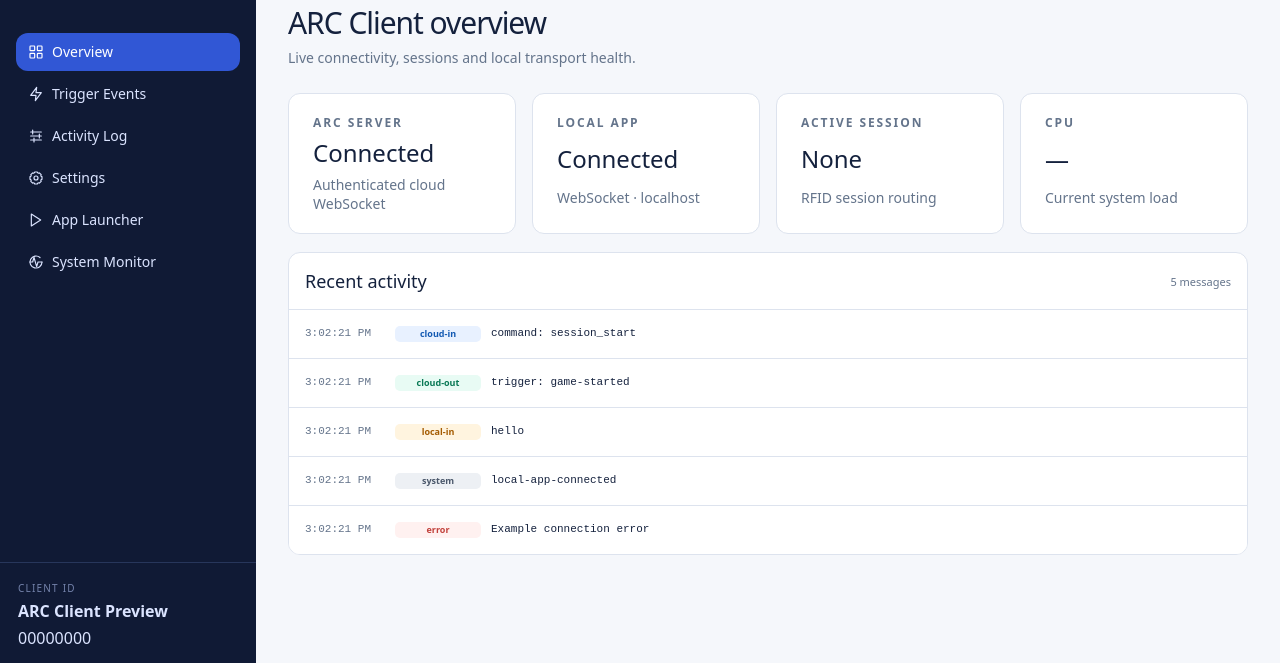
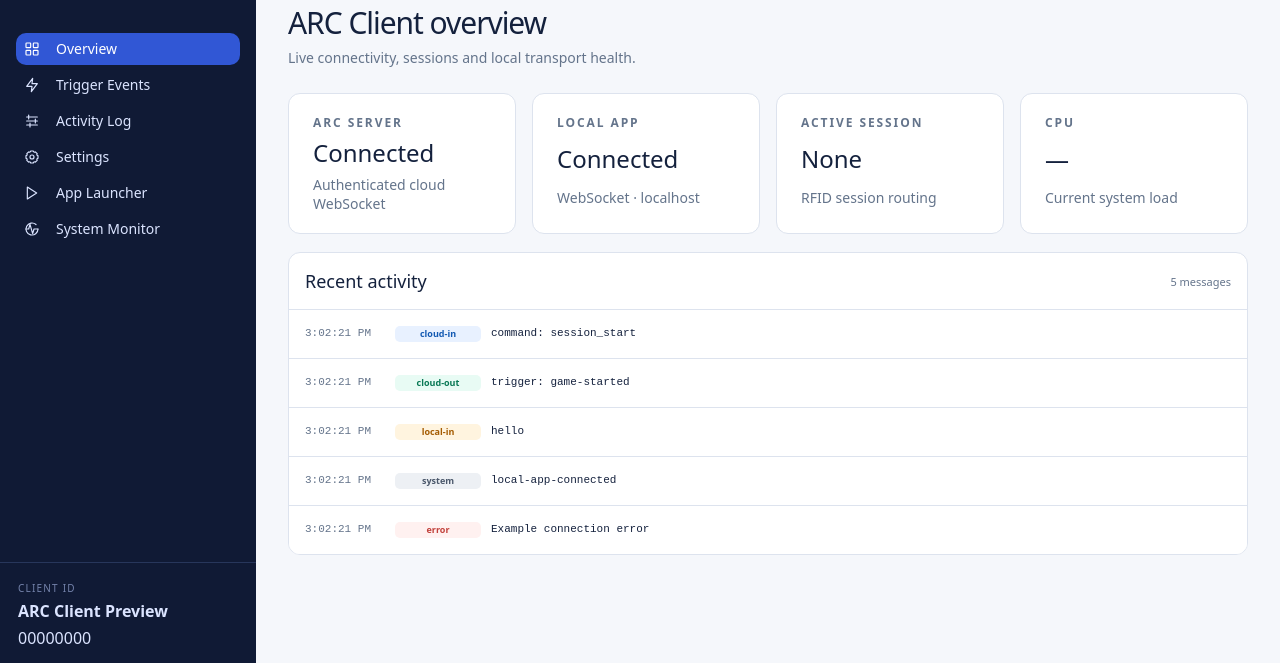
Before and after one commit to noeldrew/arc-sat-client, a React app: page / in a window 1280 px wide. Shown: the part 137-800 px from the top of the page. Built offline with nearby package versions, Linux system fonts and the light colour scheme.

Commit message:
Match portal sidebar navigation

```diff
--- a/package.json
+++ b/package.json
@@ -1,6 +1,6 @@
 {
   "name": "arc-satellite-client",
-  "version": "1.6.6",
+  "version": "1.6.7",
   "private": true,
   "description": "ARC desktop client",
   "main": ".vite/build/main.js",
--- a/src/styles.css
+++ b/src/styles.css
@@ -1407,3 +1407,10 @@ nav button{font-size:14px;line-height:18px;font-weight:500}
 .nav-icon{width:16px;height:16px;flex-basis:16px}
 .field{font-size:13px;font-weight:600}.field small{font-size:12px;font-weight:400}
 .connection-badge,.status,.badge{min-height:30px;padding:0 10px;gap:6px;border-radius:var(--arc-radius);font-size:11px;line-height:1;font-weight:400}.connection-badge strong{font-weight:600}.connection-badge i{width:7px;height:7px}
+
+/* Portal sidebar parity: navigation rows are desktop navigation, not branded
+   form controls, so their geometry intentionally stays fixed at h-8. */
+.sidebar nav{gap:4px;padding:16px}
+.sidebar nav button{height:32px;min-height:32px;max-height:32px;gap:16px;padding:8px;border-radius:max(0px,calc(var(--arc-radius) - 2px));font-size:14px;line-height:16px;font-weight:400}
+.sidebar nav button.active{font-weight:500}
+.sidebar nav button .nav-icon{width:16px;height:16px;flex:0 0 16px}
```
Also changed, not shown: 1 other file.
